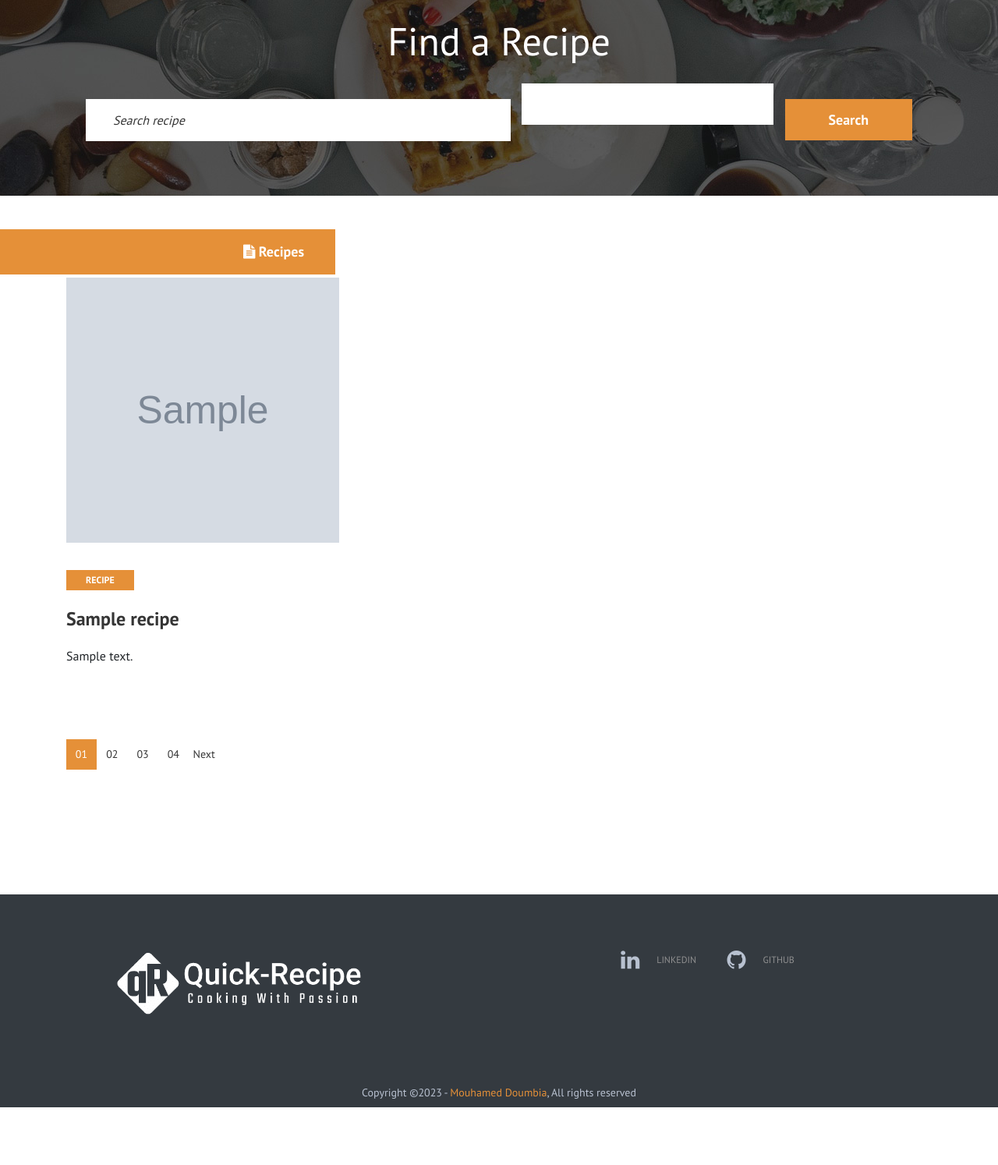
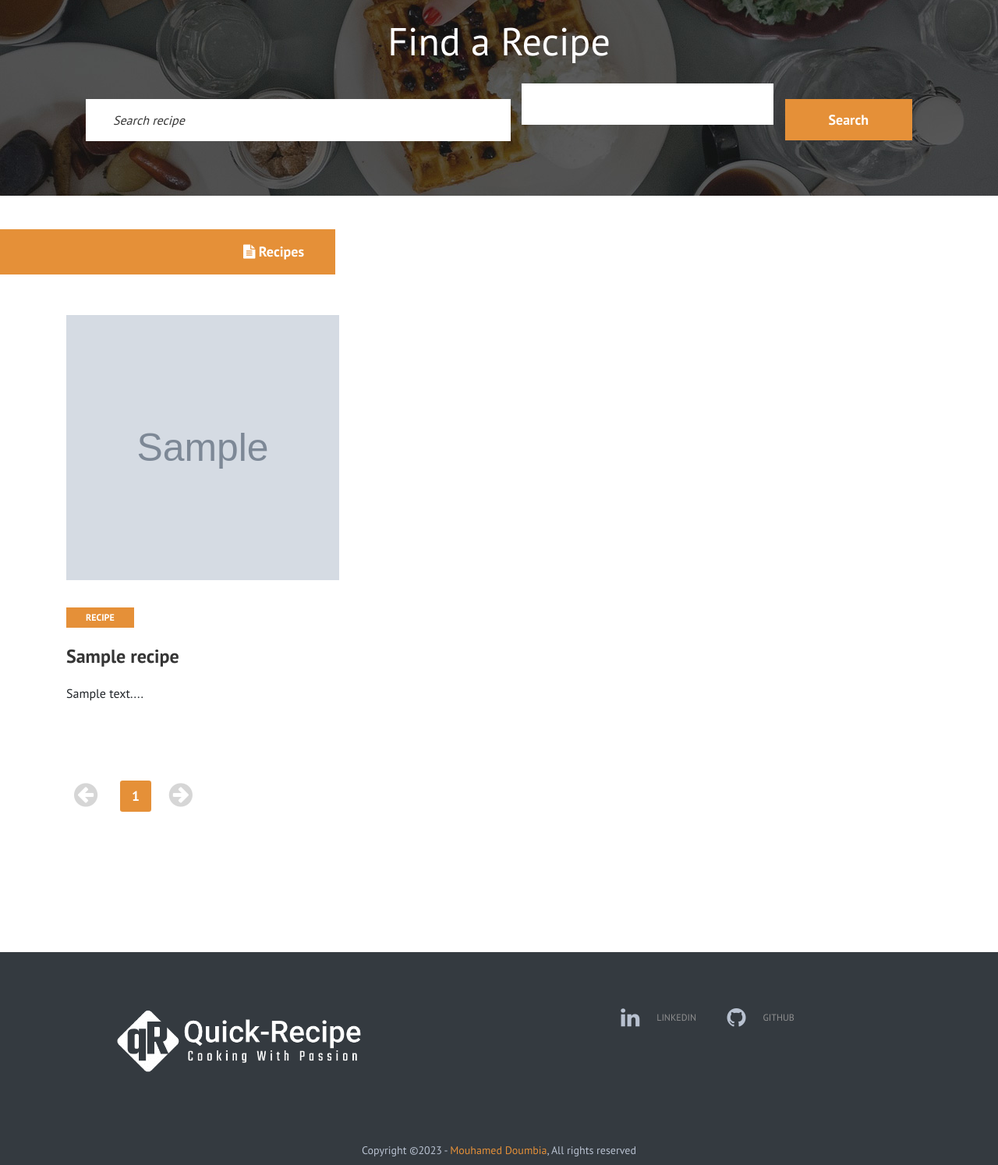
Before and after one commit to Doumbiasoft/capstone-one-quick-recipe, a Flask app: template app/templates/search/recipes.html in a window 1280 px wide. Shown: the part 91-1585 px from the top of the page at 78% size. Before the commit the page ends 1511 px from the top, so only its background shows below. Run offline with Flask 3, Linux system fonts and the light colour scheme; the template is opened without the code that fills it: values that come from a table or form of the project are taken from there, most other values are stand-ins (such as "Sample title", 1, 10 or a date in 2020); grey boxes marked "Sample" are stand-in pictures; parts of the project's set-up code (start-up, migrations or seed data) failed here and were passed over; some libraries are stand-ins or nearby versions.

Commit message:
add list pagination

```diff
--- /dev/null
+++ b/app/static/css/pagination.css
@@ -0,0 +1,51 @@
+.hidden {
+    display: none;
+  }
+
+  .pagination-container {
+    width: calc(100% - 2rem);
+    display: flex;
+    align-items: center;
+    position: absolute;
+    bottom: 0;
+    padding: 1rem 0;
+    justify-content: left;
+  }
+
+  .pagination-number,
+  .pagination-button{
+    font-size: 1.1rem;
+    background-color: #f3f3f3cc;
+    border: none;
+    margin: 0.25rem 0.25rem;
+    cursor: pointer;
+    height: 2.5rem;
+    width: 2.5rem;
+    border-radius: .2rem;
+    font-weight: bolder;
+    color: black;
+  }
+  .pagination-button{
+    color: #e59038;
+  }
+
+  .pagination-number:hover,
+  .pagination-button:not(.disabled):hover {
+    background: #cccc;
+  }
+  .pagination-button:not(.disabled):hover {
+    background-color:transparent;
+  }
+  .pagination-button:not(.disabled) {
+    background-color:transparent;
+  }
+  .pagination-button:is(.disabled) {
+    color: #cccc;
+    background-color:transparent;
+  }
+
+  .pagination-number.active {
+    background: #e59038;
+	color: #fff;
+    font-weight: bolder;
+  }
--- a/app/static/js/main.js
+++ b/app/static/js/main.js
@@ -33,6 +33,15 @@
         $(this).html(html)
     });
 
+    $('.set-limit').each(function () {
+        var html = $(this).data('html');
+        var length = 100;
+        var trimmedString = html.substring(0, length)+"...";
+        $(this).html(trimmedString)
+    });
+
+
+
 
     // Search model
 	$('.search-switch').on('click', function() {
--- /dev/null
+++ b/app/static/js/pagination.js
@@ -0,0 +1,101 @@
+
+
+const paginationNumbers = document.getElementById("pagination-numbers");
+const paginatedList = document.getElementById("paginated-list");
+const listItems = paginatedList.querySelectorAll(".page-item");
+const nextButton = document.getElementById("next-button");
+const prevButton = document.getElementById("prev-button");
+
+const paginationLimit = 6;
+const pageCount = Math.ceil(listItems.length / paginationLimit);
+let currentPage = 1;
+
+const disableButton = (button) => {
+  button.classList.add("disabled");
+  button.setAttribute("disabled", true);
+};
+
+const enableButton = (button) => {
+  button.classList.remove("disabled");
+  button.removeAttribute("disabled");
+};
+
+const handlePageButtonsStatus = () => {
+  if (currentPage === 1) {
+    disableButton(prevButton);
+  } else {
+    enableButton(prevButton);
+  }
+
+  if (pageCount === currentPage) {
+    disableButton(nextButton);
+  } else {
+    enableButton(nextButton);
+  }
+};
+
+const handleActivePageNumber = () => {
+  document.querySelectorAll(".pagination-number").forEach((button) => {
+    button.classList.remove("active");
+    const pageIndex = Number(button.getAttribute("page-index"));
+    if (pageIndex == currentPage) {
+      button.classList.add("active");
+    }
+  });
+};
+
+const appendPageNumber = (index) => {
+  const pageNumber = document.createElement("button");
+  pageNumber.className = "pagination-number";
+  pageNumber.innerHTML = index;
+  pageNumber.setAttribute("page-index", index);
+  pageNumber.setAttribute("aria-label", "Page " + index);
+
+  paginationNumbers.appendChild(pageNumber);
+};
+
+const getPaginationNumbers = () => {
+  for (let i = 1; i <= pageCount; i++) {
+    appendPageNumber(i);
+  }
+};
+
+const setCurrentPage = (pageNum) => {
+  currentPage = pageNum;
+
+  handleActivePageNumber();
+  handlePageButtonsStatus();
+
+  const prevRange = (pageNum - 1) * paginationLimit;
+  const currRange = pageNum * paginationLimit;
+
+  listItems.forEach((item, index) => {
+    item.classList.add("hidden");
+    if (index >= prevRange && index < currRange) {
+      item.classList.remove("hidden");
+    }
+  });
+};
+
+window.addEventListener("load", () => {
+  getPaginationNumbers();
+  setCurrentPage(1);
+
+  prevButton.addEventListener("click", () => {
+    setCurrentPage(currentPage - 1);
+  });
+
+  nextButton.addEventListener("click", () => {
+    setCurrentPage(currentPage + 1);
+  });
+
+  document.querySelectorAll(".pagination-number").forEach((button) => {
+    const pageIndex = Number(button.getAttribute("page-index"));
+
+    if (pageIndex) {
+      button.addEventListener("click", () => {
+        setCurrentPage(pageIndex);
+      });
+    }
+  });
+});
--- a/app/templates/auth/authentication.html
+++ b/app/templates/auth/authentication.html
@@ -9,6 +9,7 @@
         </div>
     </section>
     <div class="container">
+    <br><br>
 
     <!-- Tabs navs ----->
     <div id="Tab-view" >
--- a/app/templates/base.html
+++ b/app/templates/base.html
@@ -19,6 +19,7 @@
      <link rel="stylesheet" href="{{url_for('static',filename='css/nice-select.css')}}" type="text/css">
      <link rel="stylesheet" href="{{url_for('static',filename='css/slicknav.min.css')}}" type="text/css">
      <link rel="stylesheet" href="{{url_for('static',filename='css/style.css')}}" type="text/css">
+     <link rel="stylesheet" href="{{url_for('static',filename='css/pagination.css')}}" type="text/css">
 
       <!--Social Buttons for Bootstrap-->
      <link rel="stylesheet" href="{{url_for('static',filename='css/bootstrap-social.css')}}" rel="stylesheet" >
@@ -50,9 +51,6 @@
                         </li> -->
                     </ul>
                 </nav>
-                <div class="nav-right search-switch">
-                   <!--  <i class="fa fa-search"></i> -->
-                </div>
             </div>
             <div id="mobile-menu-wrap"></div>
         </div>
@@ -87,7 +85,7 @@
                     </div>
                 </div>
                 <div class="col-lg-6 offset-lg-1">
-                    <div class="social-links">
+                    <div class="social-links" align="center">
                         <a  href="https://www.linkedin.com/in/doumbiamouhamed/" target="_blank"><i class="fa fa-linkedin"></i><span>Linkedin</span></a>
                         <a href="https://github.com/doumbiasoft" target="_blank"><i class="fa fa-github"></i><span>GitHub</span></a>
                     </div>
@@ -103,17 +101,6 @@
     </footer>
     <!-- Footer Section End -->
 
-    <!-- Search model -->
-	<div class="search-model">
-		<div class="h-100 d-flex align-items-center justify-content-center">
-			<div class="search-close-switch">+</div>
-			<form class="search-model-form">
-				<input type="text" id="search-input" placeholder="Find a Recipe">
-			</form>
-		</div>
-	</div>
-	<!-- Search model end -->
-
     <!-- Js Plugins -->
     <script src="{{url_for('static',filename='js/jquery-3.3.1.min.js')}}"></script>
     <script src="{{url_for('static',filename='js/bootstrap.min.js')}}"></script>
@@ -121,6 +108,7 @@
     <script src="{{url_for('static',filename='js/mixitup.min.js')}}"></script>
     <script src="{{url_for('static',filename='js/jquery.nice-select.min.js')}}"></script>
     <script src="{{url_for('static',filename='js/main.js')}}"></script>
+    <script src="{{url_for('static',filename='js/pagination.js')}}"></script>
     <script>{% block scripts %}{% endblock %}</script>
 </body>
 </html>
--- a/app/templates/favorites.html
+++ b/app/templates/favorites.html
@@ -11,6 +11,7 @@
         </div>
     </section>
     <div class="container">
+        <br><br>
         <div class="row">
             <div class="col-lg-4 col-sm-6">
                 <div class="recipe-item">
--- a/app/templates/search/recipes.html
+++ b/app/templates/search/recipes.html
@@ -25,9 +25,10 @@
         </div>
     </section>
     <div class="container">
-        <div class="row">
+        <br><br>
+         <div id="paginated-list" class="row" data-current-page="1" aria-live="polite">
             {% for recipe in recipes_found %}
-            <div class="col-lg-4 col-sm-6">
+            <div class="col-lg-4 col-sm-6 page-item">
                 <div class="recipe-item">
                     <a href="{{url_for('search.recipes_details')}}">
                         <div class="set-bg img" data-setbg="{{recipe.thumbnail_url}}" style="width:350px;height:340px"></div>
@@ -38,23 +39,21 @@
                             <h4>{{recipe.name}}</h4>
                         </a>
                         <p>
-                            <div class="set-html anker_tag" data-html="{{recipe.description}}" style="margin: 0px;"></div>
+                            <div class="set-limit anker_tag" data-html="{{recipe.description}}" style="margin: 0px;"></div>
                         </p>
                     </div>
                 </div>
             </div>
             {% endfor %}
-
         </div>
+        <br><br><br><br><br>
         <div class="row">
             <div class="col-lg-12">
-                <div class="recipe-pagination">
-                    <a href="#" class="active">01</a>
-                    <a href="#">02</a>
-                    <a href="#">03</a>
-                    <a href="#">04</a>
-                    <a href="#">Next</a>
-                </div>
+                <nav class="pagination-container">
+                    <button class="pagination-button" id="prev-button" aria-label="Previous page" title="Previous page"><i class="fa fa-arrow-circle-left fa-2x"></i></button>
+                    &nbsp;&nbsp;&nbsp;&nbsp;<div id="pagination-numbers"></div>&nbsp;&nbsp;
+                    <button class="pagination-button" id="next-button" aria-label="Next page" title="Next page"><i class="fa fa-arrow-circle-right fa-2x"></i></button>
+                </nav>
             </div>
         </div>
     </div>
```
Also changed, not shown: app/search/routes.py (+10 -9 lines), app/templates/index.html (+6 -7 lines).
